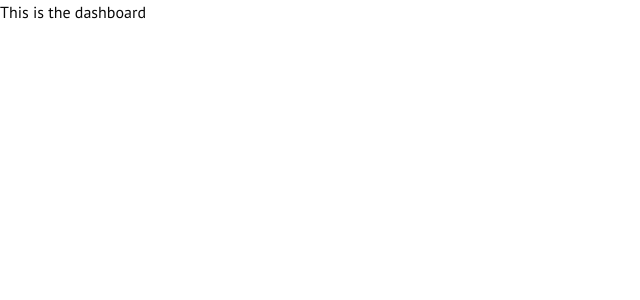
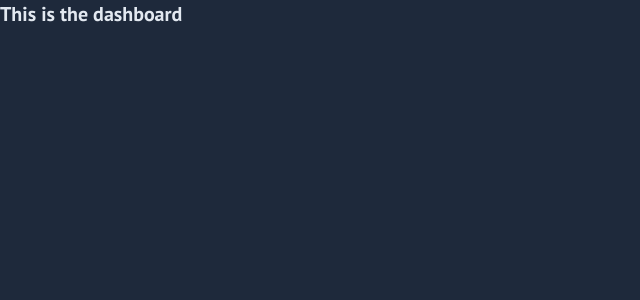
Before and after one commit to mohdsahil36/Task-Management-Application, a Next.js app: page /dashboard in a window 1280 px wide. Shown: the top 300 px of the page, without its empty margins (0-640 px from the left). Built offline with nearby package versions, Linux system fonts and the light colour scheme.

Commit message:
dashboard redirecting and user info

```diff
--- a/app/(app)/dashboard/page.tsx
+++ b/app/(app)/dashboard/page.tsx
@@ -2,8 +2,8 @@ import React from 'react';
 
 export default function Dashboard(){
     return(
-        <>
-            <h1>This is the dashboard</h1>
-        </>
+        <div className='h-full bg-slate-800'>
+            <h1 className='text-xl font-bold text-slate-200'>This is the dashboard</h1>
+        </div>
     )
 }
```
